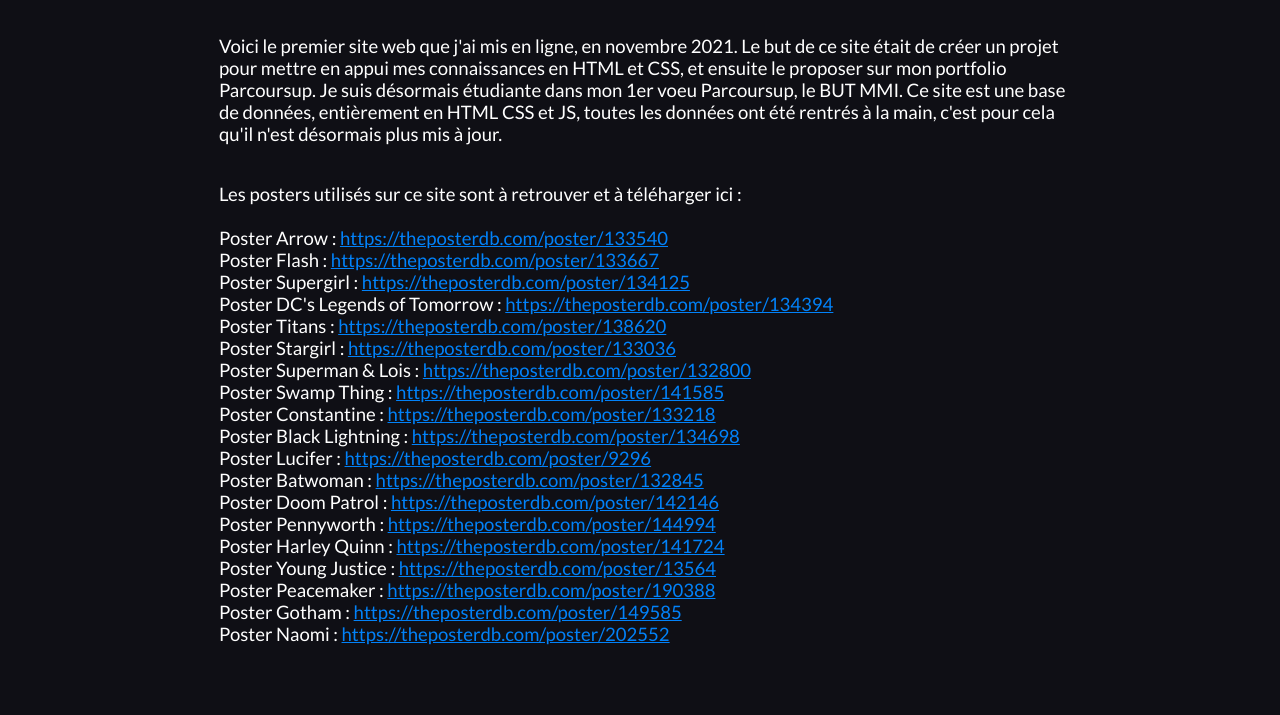
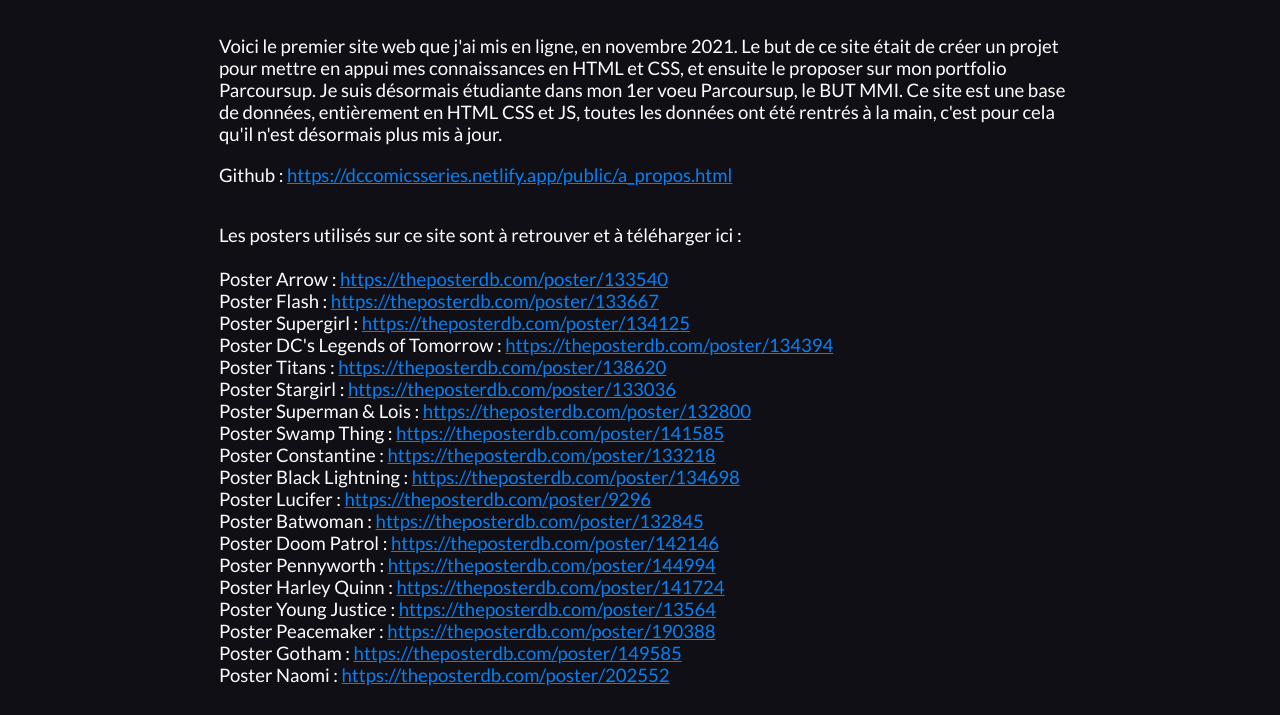
Before and after one commit to AmandineVrn/dccomicsseries, a plain HTML site: page public/a_propos.html in a window 1280 px wide. Shown: the part 85-800 px from the top of the page. Drawn offline with nearby package versions, Linux system fonts and the light colour scheme.

Commit message:
Update a_propos.html
add github link

```diff
--- a/public/a_propos.html
+++ b/public/a_propos.html
@@ -46,6 +46,8 @@
 
                         Ce site est une base de données, entièrement en HTML CSS et JS, toutes les données ont été rentrés à la main, c'est pour cela qu'il n'est désormais plus mis à jour.
                     </p>
+                    <br>
+                    <p>Github : <a href="https://dccomicsseries.netlify.app/public/a_propos.html">https://dccomicsseries.netlify.app/public/a_propos.html</a></p>
                     <br><br>
 
 
```
